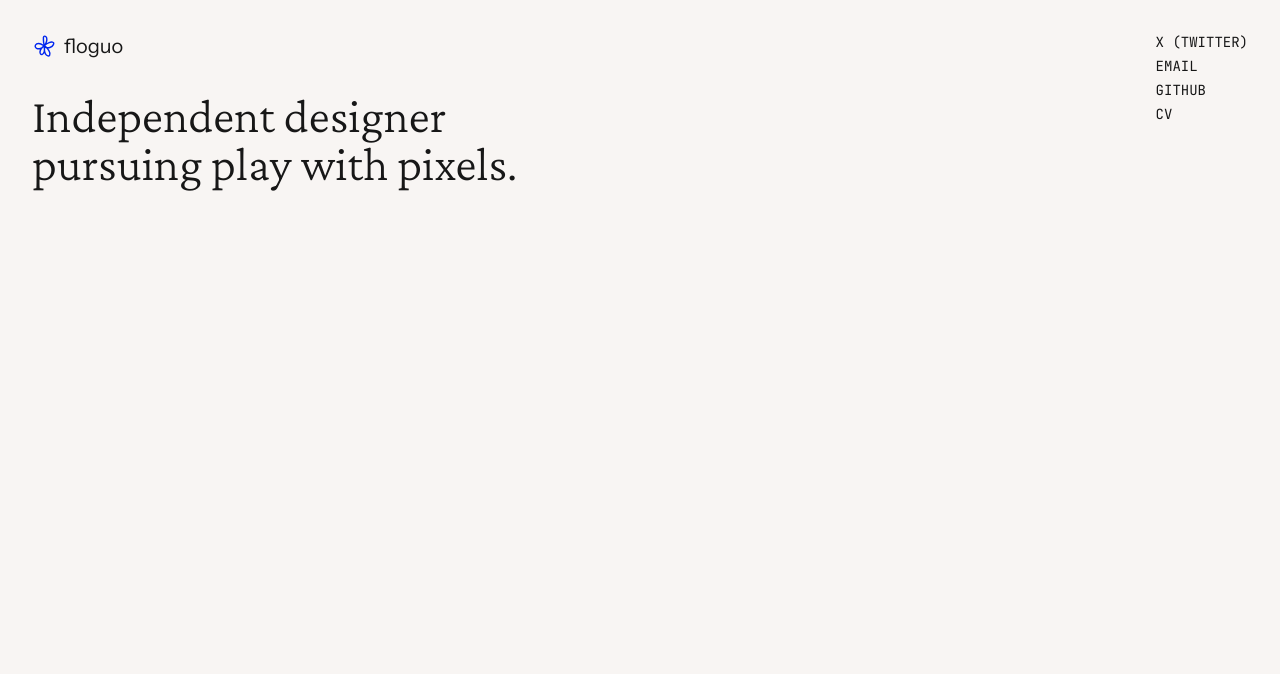
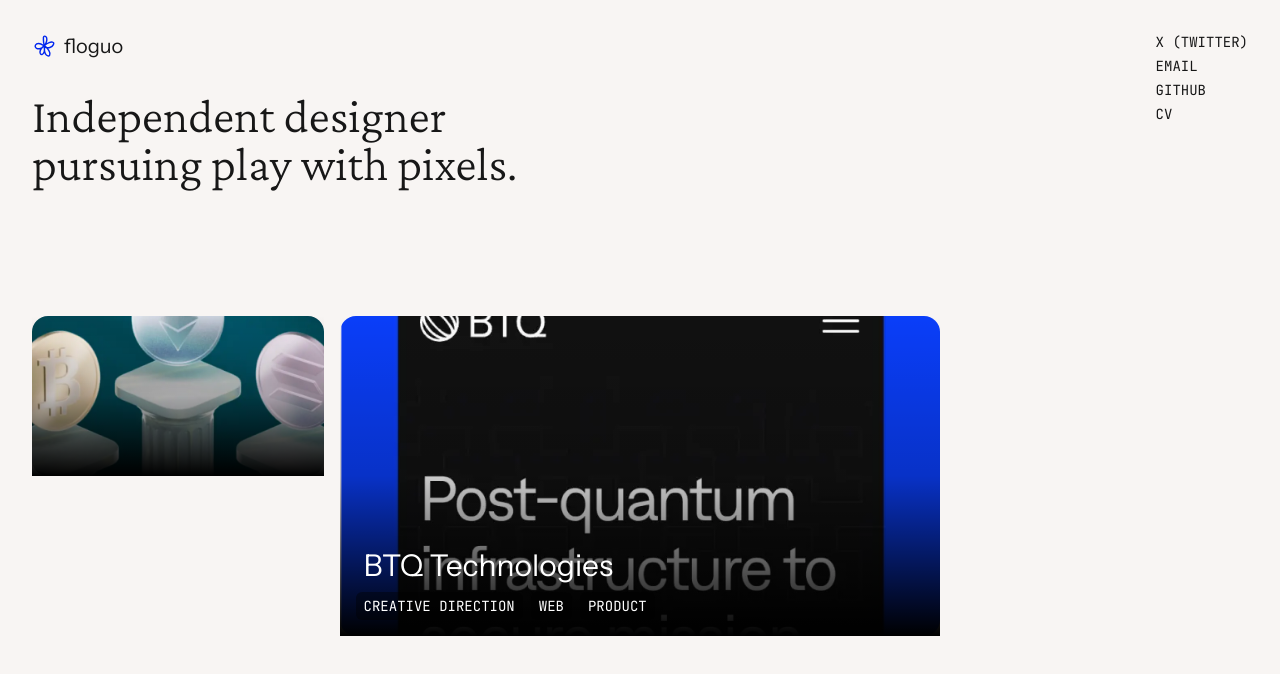
Before and after one commit to floguo/floguo.com, a Next.js app: page / in a window 1280 px wide. Shown: the top 674 px of the page. Built offline with nearby package versions, Linux system fonts and the light colour scheme.

Commit message:
Add project gallery carousel

```diff
--- a/src/app/globals.css
+++ b/src/app/globals.css
@@ -7,6 +7,7 @@
   --foreground: #171717;
   --accent: #0026EF;
   --accent-light: #FFCFAF;
+  --btq: #0B3EF9;
 }
 
 @media (prefers-color-scheme: dark) {
@@ -22,7 +23,7 @@
   font-family: var(--font-instrument-sans), Helvetica, sans-serif;
 }
 
-h1, h2, h3, h4, h5, h6 {
+h1 {
   font-family: var(--font-crimson-pro), serif;
   font-weight: 300;
 }
--- a/src/app/layout.tsx
+++ b/src/app/layout.tsx
@@ -27,7 +27,7 @@
 });
 
 export const metadata: Metadata = {
-  title: "FLOGUO",
+  title: "floguo",
   description: "Independent designer in Toronto",
 };
 
--- a/src/app/page.tsx
+++ b/src/app/page.tsx
@@ -3,59 +3,67 @@
 import { Header } from '@/components/header'
 import { useEffect } from 'react'
 import { ProjectStore } from '@/lib/store'
+import { Project } from '@/types/project'
+import { ProjectGallery } from '@/components/project-gallery'
+import '@/app/globals.css'
 
 function getOptimizedImagePaths(project: string, numberImages: number) {
   return Array.from({length: numberImages}, (_, i) => `/images/optimized/${project}_${i + 1}.webp`)
 }
 
-const projects = [
+const projects: Project[] = [
   {
-    year: 2024,
-    items: [
+    id: 1,
+    title: 'Valour',
+    tags: ['CREATIVE DIRECTION', 'WEB', 'PRODUCT'],
+    media: [
       {
-        title: "BTQ TECHNOLOGIES",
-        category: "Brand, web, illustration",
-        description: "Brand identity and web design for BTQ's quantum computing platform.",
-        images: getOptimizedImagePaths("btq", 8),
-        year: 2024
+        type: 'image',
+        src: '/images/optimized/valour_1.webp'
       },
       {
-        title: "VALOUR",
-        category: "Brand, web, product",
-        description: "Creative direction, web, and product design for Valour.",
-        images: getOptimizedImagePaths("valour", 8),
-        year: 2024
+        type: 'image',
+        src: '/images/optimized/valour_2.webp'
       },
       {
-        title: "INFERA NETWORK",
-        category: "Brand, web, product",
-        description: "Product design and branding for Infera Network.",
-        images: getOptimizedImagePaths("infera", 8),
-        year: 2024
+        type: 'image',
+        src: '/images/optimized/valour_3.webp'
+      }
+    ],
+    //backgroundColor: 'bg-emerald-950'
+  },
+  {
+    id: 2,
+    title: 'BTQ Technologies',
+    tags: ['CREATIVE DIRECTION', 'WEB', 'PRODUCT'],
+    media: [
+      {
+        type: 'image',
+        src: '/images/optimized/btq_1.webp'
       },
-    ]
-  },
+      {
+        type: 'image',
+        src: '/images/optimized/btq_2.webp'
+      },
+      {
+        type: 'image',
+        src: '/images/optimized/btq_3.webp'
+      },
+      {
+        type: 'image',
+        src: '/images/optimized/btq_4.webp'
+      }
+    ],
+    //backgroundColor: 'bg-blue-700'
+  }
 ]
 
 export default function Home() {
-  //const setAllProjects = ProjectStore((state) => state.setAllProjects)
-
-  useEffect(() => {
-    // Flatten all projects into a single array
-    const allProjects = projects.flatMap(yearGroup =>
-      yearGroup.items.map(project => ({
-        ...project,
-        year: yearGroup.year
-      }))
-    )
-    ProjectStore.getState().setAllProjects(allProjects)
-  }, [])
-
   return (
     <div className="min-h-screen max-w-screen-xl mx-auto overflow-hidden">
       <Header />
-      <main className="grid grid-cols-1 md:grid-cols-[1fr,1.5fr]">
-
+      <main className="pt-24">
+        <ProjectGallery projects={projects} />
       </main>
     </div>
   )
--- /dev/null
+++ b/src/components/project-gallery.tsx
@@ -0,0 +1,197 @@
+'use client'
+
+import { useState, useRef, useEffect } from 'react'
+import { motion, AnimatePresence } from 'framer-motion'
+import { Project, MediaItem } from '../types/project'
+
+interface ProjectGalleryProps {
+  projects: Project[]
+}
+
+function MediaSlideshow({ media }: { media: MediaItem[] }) {
+  const [currentMediaIndex, setCurrentMediaIndex] = useState(0)
+
+  useEffect(() => {
+    const interval = setInterval(() => {
+      setCurrentMediaIndex((prevIndex) => (prevIndex + 1) % media.length)
+    }, 3000)
+
+    return () => clearInterval(interval)
+  }, [media.length])
+
+  return (
+    <>
+      {media[currentMediaIndex].type === 'image' ? (
+        <img
+          src={media[currentMediaIndex].src}
+          alt=""
+          className="h-full w-full rounded-2xl object-cover"
+        />
+      ) : (
+        <video
+          src={media[currentMediaIndex].src}
+          autoPlay
+          loop
+          muted
+          playsInline
+          className="h-full w-full object-cover"
+        />
+      )}
+    </>
+  )
+}
+
+export function ProjectGallery({ projects }: ProjectGalleryProps) {
+  const [activeIndex, setActiveIndex] = useState(0)
+  const [isAutoPlaying, setIsAutoPlaying] = useState(true)
+  const containerRef = useRef<HTMLDivElement>(null)
+  const autoPlayRef = useRef<NodeJS.Timeout | null>(null)
+
+  const handlePrev = () => {
+    setActiveIndex((prevIndex) => (prevIndex - 1 + projects.length) % projects.length)
+    setIsAutoPlaying(false)
+  }
+
+  const handleNext = () => {
+    setActiveIndex((prevIndex) => (prevIndex + 1) % projects.length)
+    setIsAutoPlaying(false)
+  }
+
+  useEffect(() => {
+    const container = containerRef.current
+    if (!container) return
+
+    let rafId: number | null = null
+    let lastHoveredIndex: number | null = null
+
+    const handleMouseMove = (e: MouseEvent) => {
+      if (rafId !== null) {
+        cancelAnimationFrame(rafId)
+      }
+
+      rafId = requestAnimationFrame(() => {
+        const rect = container.getBoundingClientRect()
+        const x = e.clientX - rect.left
+        const cardWidth = rect.width / projects.length
+        const hoveredIndex = Math.floor(x / cardWidth)
+
+        if (hoveredIndex !== lastHoveredIndex) {
+          setActiveIndex(hoveredIndex)
+          setIsAutoPlaying(false)
+          lastHoveredIndex = hoveredIndex
+        }
+      })
+    }
+
+    const handleMouseLeave = () => {
+      setIsAutoPlaying(true)
+    }
+
+    container.addEventListener('mousemove', handleMouseMove)
+    container.addEventListener('mouseleave', handleMouseLeave)
+
+    return () => {
+      container.removeEventListener('mousemove', handleMouseMove)
+      container.removeEventListener('mouseleave', handleMouseLeave)
+      if (rafId !== null) {
+        cancelAnimationFrame(rafId)
+      }
+    }
+  }, [projects.length])
+
+  useEffect(() => {
+    if (isAutoPlaying) {
+      autoPlayRef.current = setInterval(() => {
+        setActiveIndex((prevIndex) => (prevIndex + 1) % projects.length)
+      }, 5000)
+    } else if (autoPlayRef.current) {
+      clearInterval(autoPlayRef.current)
+    }
+
+    return () => {
+      if (autoPlayRef.current) {
+        clearInterval(autoPlayRef.current)
+      }
+    }
+  }, [isAutoPlaying, projects.length])
+
+  return (
+    <div className="px-4 md:px-6">
+      {/* Mobile Grid Layout */}
+      <div className="grid grid-cols-2 gap-4 md:hidden">
+        {projects.map((project, index) => (
+          <div
+            key={project.id}
+            className={`relative aspect-square rounded-lg clip overflow-hidden`}
+            onClick={() => setActiveIndex(index)}
+          >
+            <MediaSlideshow media={project.media} />
+            <div className="absolute inset-0 bg-gradient-to-t from-black to-transparent via-black/50 p-2 flex flex-col justify-end">
+              <h2 className="text-sm font-medium text-white">{project.title}</h2>
+              <div className="flex flex-wrap gap-1 mt-1">
+                {project.tags.slice(0, 2).map((tag) => (
+                  <span key={tag} className="bg-white bg-opacity-20 px-2 py-0.5 rounded-full text-xs text-white">
+                    {tag}
+                  </span>
+                ))}
+              </div>
+            </div>
+          </div>
+        ))}
+      </div>
+
+      {/* Desktop Carousel Layout */}
+      <div className="hidden md:block relative">
+        <div
+          className="flex h-[40vh] overflow-hidden"
+          ref={containerRef}
+        >
+          {projects.map((project, index) => {
+            const isActive = activeIndex === index
+
+            return (
+              <motion.article
+                key={project.id}
+                className={`relative flex-shrink-0 cursor-pointer overflow-hidden mx-2`}
+                initial={false}
+                animate={{
+                  width: isActive ? 'calc(50% - 16px)' : 'calc(25% - 16px)',
+                  height: isActive ? '100%' : '50%',
+                  opacity: isActive ? 1 : 1,
+                }}
+                transition={{
+                  width: { type: 'spring', stiffness: 300, damping: 30 },
+                  opacity: { duration: 0.2 },
+                }}
+              >
+                <MediaSlideshow media={project.media} />
+                <div className="absolute inset-0 bg-gradient-to-t from-black to-transparent via-black/20 p-2 flex flex-col justify-end">
+                <AnimatePresence>
+                  {isActive && (
+                    <motion.div
+                      initial={{ opacity: 0, y: 20 }}
+                      animate={{ opacity: 1, y: 0 }}
+                      exit={{ opacity: 0, y: 20 }}
+                      transition={{ duration: 0.2 }}
+                      className="absolute bottom-4 left-4 right-4"
+                    >
+                      <h2 className="px-2 mb-2 text-3xl text-white">{project.title}</h2>
+                      <div className="flex flex-wrap gap-2">
+                        {project.tags.map((tag) => (
+                          <span key={tag} className="subheading bg-black bg-opacity-40 px-2 py-1 rounded-md text-sm text-white">
+                            {tag}
+                          </span>
+                        ))}
+                      </div>
+                    </motion.div>
+                    )}
+                  </AnimatePresence>
+                </div>
+              </motion.article>
+            )
+          })}
+        </div>
+      </div>
+    </div>
+  )
+}
--- /dev/null
+++ b/src/types/project.ts
@@ -0,0 +1,12 @@
+export interface MediaItem {
+    type: 'image' | 'video'
+    src: string
+  }
+
+  export interface Project {
+    id: number
+    title: string
+    tags: string[]
+    media: MediaItem[]
+    //backgroundColor: string
+  }
```
Also changed, not shown: src/components/icons.tsx (deleted).
